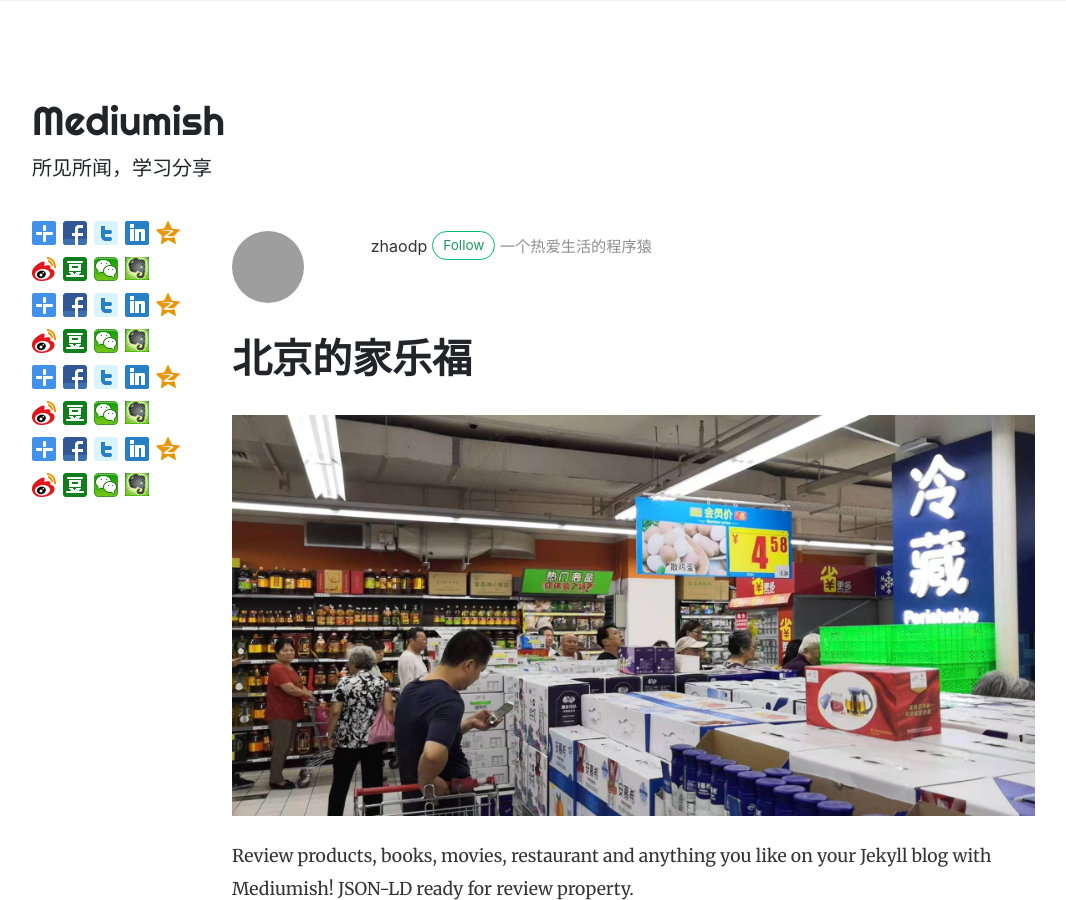
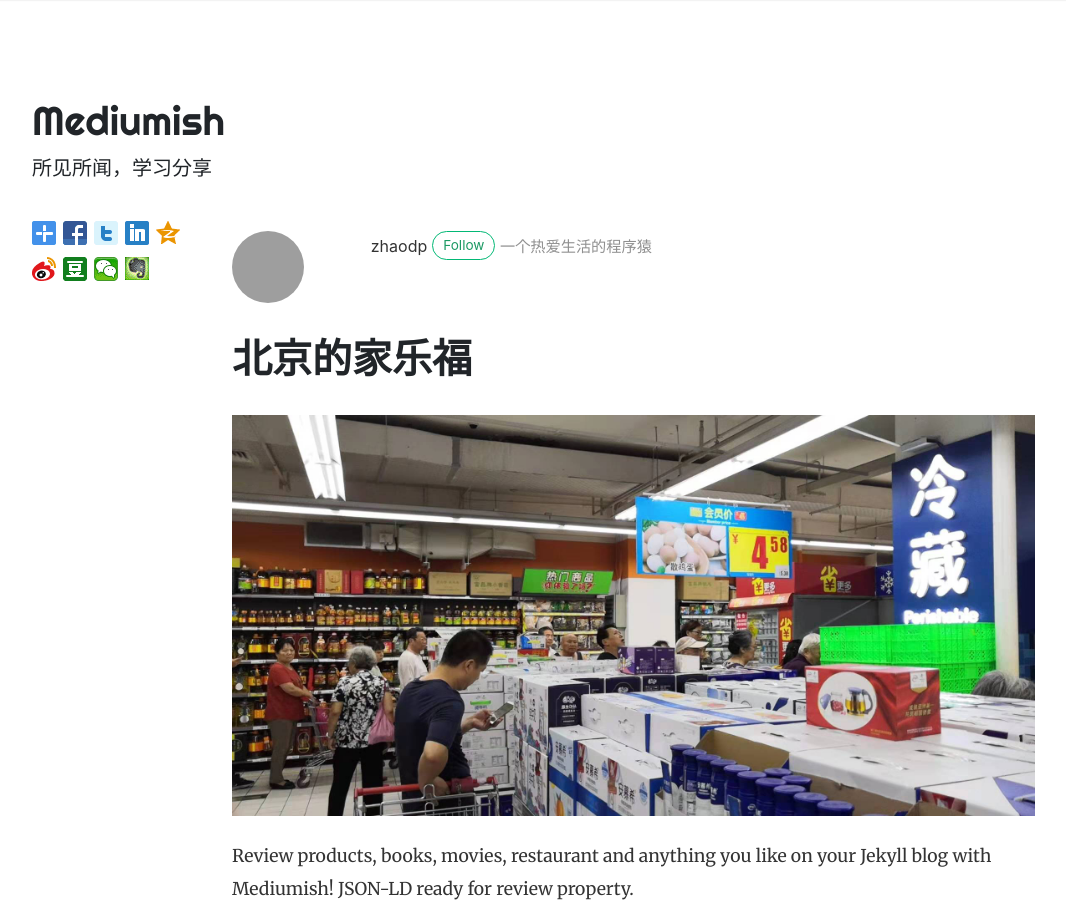
Before and after one commit to all-face/Pokerface, a Jekyll site: the page built from _posts/2018-01-11-customer-service.md, in a window 1280 px wide and 900 px high. Shown: the whole window, without its empty margins (53-1119 px from the left). Built offline with Jekyll 4.4.1, drawn with Linux system fonts in a browser that asks for light colours; nearby versions of some CDN libraries; comment, search, counter and statistics services are not loaded; grey boxes are pictures that could not be loaded.

Commit message:
添加分享功能

```diff
--- a/_includes/share.html
+++ b/_includes/share.html
@@ -1,29 +1,2 @@
-
-<div class="share sticky-top sticky-top-offset bdsharebuttonbox"><a href="#" class="bds_more" data-cmd="more"></a><a href="#" class="bds_fbook" data-cmd="fbook" title="分享到Facebook"></a><a href="#" class="bds_twi" data-cmd="twi" title="分享到Twitter"></a><a href="#" class="bds_linkedin" data-cmd="linkedin" title="分享到linkedin"></a><a href="#" class="bds_qzone" data-cmd="qzone" title="分享到QQ空间"></a><a href="#" class="bds_tsina" data-cmd="tsina" title="分享到新浪微博"></a><a href="#" class="bds_douban" data-cmd="douban" title="分享到豆瓣网"></a><a href="#" class="bds_weixin" data-cmd="weixin" title="分享到微信"></a><a href="#" class="bds_evernotecn" data-cmd="evernotecn" title="分享到印象笔记"></a></div>
-
-
-
 <div class="bdsharebuttonbox"><a href="#" class="bds_more" data-cmd="more"></a><a href="#" class="bds_fbook" data-cmd="fbook" title="分享到Facebook"></a><a href="#" class="bds_twi" data-cmd="twi" title="分享到Twitter"></a><a href="#" class="bds_linkedin" data-cmd="linkedin" title="分享到linkedin"></a><a href="#" class="bds_qzone" data-cmd="qzone" title="分享到QQ空间"></a><a href="#" class="bds_tsina" data-cmd="tsina" title="分享到新浪微博"></a><a href="#" class="bds_douban" data-cmd="douban" title="分享到豆瓣网"></a><a href="#" class="bds_weixin" data-cmd="weixin" title="分享到微信"></a><a href="#" class="bds_evernotecn" data-cmd="evernotecn" title="分享到印象笔记"></a></div>
-<script>window._bd_share_config = {
-    "common": {
-        "bdSnsKey": {},
-        "bdText": "",
-        "bdMini": "2",
-        "bdMiniList": false,
-        "bdPic": "",
-        "bdStyle": "1",
-        "bdSize": "24"
-    },
-    "share": {},
-    "image": {
-        "viewList": ["fbook", "twi", "linkedin", "qzone", "tsina", "douban", "weixin", "evernotecn"],
-        "viewText": "分享到：",
-        "viewSize": "16"
-    }
-};
-with (document) 0[(getElementsByTagName('head')[0] || body).appendChild(createElement('script')).src = '/static/api/js/share.js?v=89860593.js?'];</script>
-<div class="share sticky-top sticky-top-offset bdsharebuttonbox"><a href="#" class="bds_more" data-cmd="more"></a><a href="#" class="bds_fbook" data-cmd="fbook" title="分享到Facebook"></a><a href="#" class="bds_twi" data-cmd="twi" title="分享到Twitter"></a><a href="#" class="bds_linkedin" data-cmd="linkedin" title="分享到linkedin"></a><a href="#" class="bds_qzone" data-cmd="qzone" title="分享到QQ空间"></a><a href="#" class="bds_tsina" data-cmd="tsina" title="分享到新浪微博"></a><a href="#" class="bds_douban" data-cmd="douban" title="分享到豆瓣网"></a><a href="#" class="bds_weixin" data-cmd="weixin" title="分享到微信"></a><a href="#" class="bds_evernotecn" data-cmd="evernotecn" title="分享到印象笔记"></a></div>
-
-
-
-<div class="bdsharebuttonbox"><a href="#" class="bds_more" data-cmd="more"></a><a href="#" class="bds_fbook" data-cmd="fbook" title="分享到Facebook"></a><a href="#" class="bds_twi" data-cmd="twi" title="分享到Twitter"></a><a href="#" class="bds_linkedin" data-cmd="linkedin" title="分享到linkedin"></a><a href="#" class="bds_qzone" data-cmd="qzone" title="分享到QQ空间"></a><a href="#" class="bds_tsina" data-cmd="tsina" title="分享到新浪微博"></a><a href="#" class="bds_douban" data-cmd="douban" title="分享到豆瓣网"></a><a href="#" class="bds_weixin" data-cmd="weixin" title="分享到微信"></a><a href="#" class="bds_evernotecn" data-cmd="evernotecn" title="分享到印象笔记"></a></div>
+<script>window._bd_share_config={"common":{"bdSnsKey":{},"bdText":"","bdMini":"2","bdMiniList":false,"bdPic":"","bdStyle":"1","bdSize":"24"},"share":{},"image":{"viewList":["fbook","twi","linkedin","qzone","tsina","douban","weixin","evernotecn"],"viewText":"分享到：","viewSize":"16"}};with(document)0[(getElementsByTagName('head')[0]||body).appendChild(createElement('script')).src='/static/api/js/share.js?v=89860593.js?'];</script>
```
